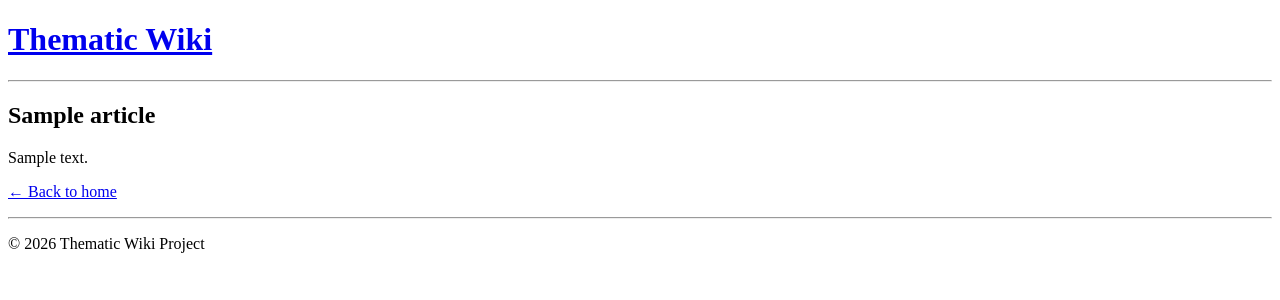
After one commit to Andrew3378o/course-work-2course-2semester, a Flask app: template templates/aritcle.html in a window 1280 px wide. The commit adds this page. Shown: the top 300 px of the page. Run offline with Flask 3, Linux system fonts and the light colour scheme; the template is opened without the code that fills it: most values are stand-ins (such as "Sample title", 1, 10 or a date in 2020).

Commit message:
feat: add dynamic routing for indiviual article pages

```diff
--- a/app.py
+++ b/app.py
@@ -1,5 +1,5 @@
 import os
-from flask import Flask, render_template
+from flask import Flask, render_template, abort
 from dotenv import load_dotenv
 from db import get_db_connection
 
@@ -11,19 +11,37 @@ app.secret_key = os.environ.get('SECRET_KEY', 'default-secret-key')
 def index():
     conn = get_db_connection()
     articles = []
-
     if conn:
         cursor = conn.cursor(dictionary=True)
         try:
-            cursor.execute("SELECT * FROM articles LIMIT 10")
+            cursor.execute("SELECT id, title, content FROM articles LIMIT 10")
             articles = cursor.fetchall()
         except Exception as e:
             print(f"Database error: {e}")
         finally:
             cursor.close()
             conn.close()
+    return render_template('index.html', articles=articles)
 
-    return render_template('index.html', articles=articles)
+@app.route('/article/<int:article_id>')
+def article_detail(article_id):
+    conn = get_db_connection()
+    article = None
+    if conn:
+        cursor = conn.cursor(dictionary=True)
+        try:
+            cursor.execute("SELECT * FROM articles WHERE id = %s", (article_id,))
+            article = cursor.fetchone()
+        except Exception as e:
+            print(f"Database error: {e}")
+        finally:
+            cursor.close()
+            conn.close()
+
+    if article is None:
+        abort(404)
+
+    return render_template('article.html', article=article)
 
 if __name__ == '__main__':
     app.run(debug=True)
--- /dev/null
+++ b/templates/aritcle.html
@@ -0,0 +1,13 @@
+{% extends "base.html" %}
+
+{% block title %}{{ article.title }} - Thematic Wiki{% endblock %}
+
+{% block content %}
+    <article>
+        <h2>{{ article.title }}</h2>
+        <div class="article-content">
+            {{ article.content }}
+        </div>
+        <p><a href="{{ url_for('index') }}">&larr; Back to home</a></p>
+    </article>
+{% endblock %}
--- a/templates/index.html
+++ b/templates/index.html
@@ -10,7 +10,11 @@
         <ul>
         {% for article in articles %}
             <li>
-                <h3>{{ article.title }}</h3>
+                <h3>
+                    <a href="{{ url_for('article_detail', article_id=article.id) }}">
+                        {{ article.title }}
+                    </a>
+                </h3>
                 <p>{{ article.content[:100] }}...</p>
                 <hr>
             </li>
```
